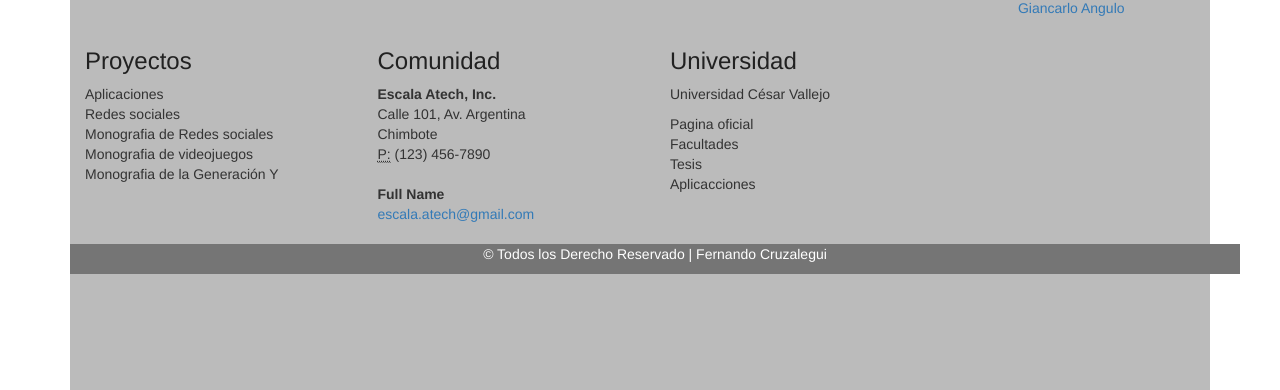
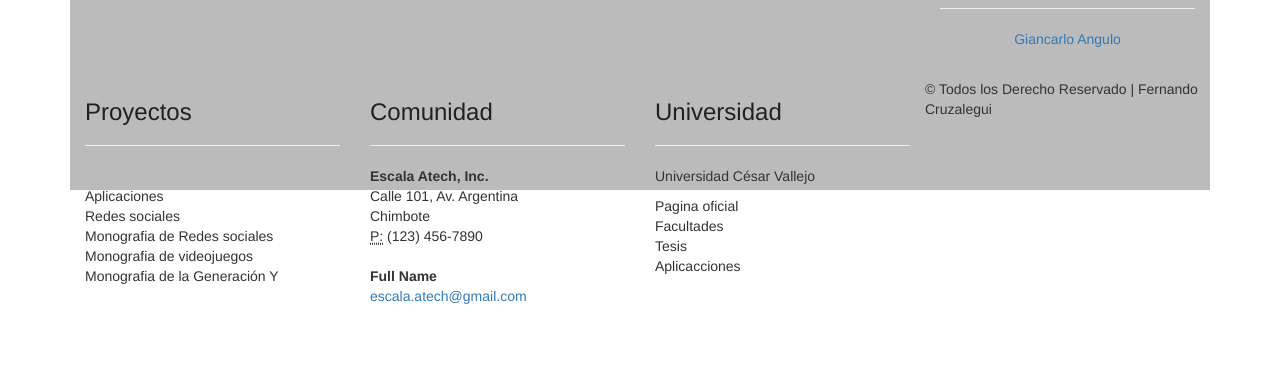
Before and after one commit to cruzalegui2017/escalatech.github.io, a plain HTML site: page Dependencia a la tecnologia.html in a window 1280 px wide. Shown: the part 730-1120 px from the top of the page. After the commit the page ends 1036 px from the top, so only its background shows below. Drawn offline with Linux system fonts and the light colour scheme.

Commit message:
Update Dependencia a la tecnologia.html

```diff
--- a/Dependencia a la tecnologia.html
+++ b/Dependencia a la tecnologia.html
@@ -61,7 +61,7 @@
         }
         h3{color: #212121}
         #frase{text-align: right;color: #BDBDBD}
-        footer{background:  rgba(120, 120, 120, 0.5);height: 500px;max-width: 100%;
+        footer{background:  rgba(120, 120, 120, 0.5);height: 300px;max-width: 100%;
 }
         </style>
     </head>
@@ -120,39 +120,38 @@
             </article>
             </section>
             <footer>
-            <div class="container">
-            <div class="row">
+            <div class="footer">
                         <article style="text-align: center"class="ol-xs-12 col-sm-4 col-md-3 col-lg-3">
-                <h3>Contacto </h3>
-                <p> <a href="https://psicocruzalegui.wixsite.com/fernando"> Giancarlo Angulo</a></p>
+                            <h3>Contacto </h3><hr>
+                            <p><a href="https://psicocruzalegui.wixsite.com/fernando"> Giancarlo Angulo</a></p>
+                                <br>
                         </article>
                         <article class="ol-xs-12 col-sm-4 col-md-3 col-lg-3">
-                <h3> Proyectos </h3>
+                            <h3> Proyectos </h3><hr><br>
                             <p>  Aplicaciones <br> Redes sociales  <br> Monografia de Redes sociales <br> Monografia de videojuegos <br> Monografia de la Generación Y  </p>
                         </article>
                         <article  class="ol-xs-12 col-sm-4 col-md-3 col-lg-3">
-                <h3>Comunidad </h3>
+                            <h3>Comunidad </h3><hr>
                             <address>
                                 <strong>Escala Atech, Inc.</strong><br>
                                 Calle 101, Av. Argentina<br>
                                 Chimbote<br>
                                 <abbr title="Phone">P:</abbr> (123) 456-7890
-                    </address>
+                                </address
                                 <address>
                                 <strong>Full Name</strong><br>
                                 <a href="">escala.atech@gmail.com</a>
                                 </address>
                         </article>
                         <article  class="ol-xs-12 col-sm-4 col-md-3 col-lg-3">
-                <h3> Universidad</h3>
+                            <h3> Universidad</h3><hr>
                             <p> Universidad César Vallejo </p>
                             <p> Pagina oficial <br> Facultades  <br> Tesis <br> Aplicacciones </p>
                         </article>
+                    </div
                     <article  style="text-align:center;background:#757575;color:#fff;"class="col-xs-12">
                     <p  >&copy Todos los Derecho Reservado | Fernando Cruzalegui </p>
                     </article>
-                </div>
-                </div>
             </footer>
             <script src="js/jquery-3.1.1.min.js"> </script>
                 <script src="js/jquery.slides.js"></script>
```
Lines whose indentation alone changed are shown as unchanged.
